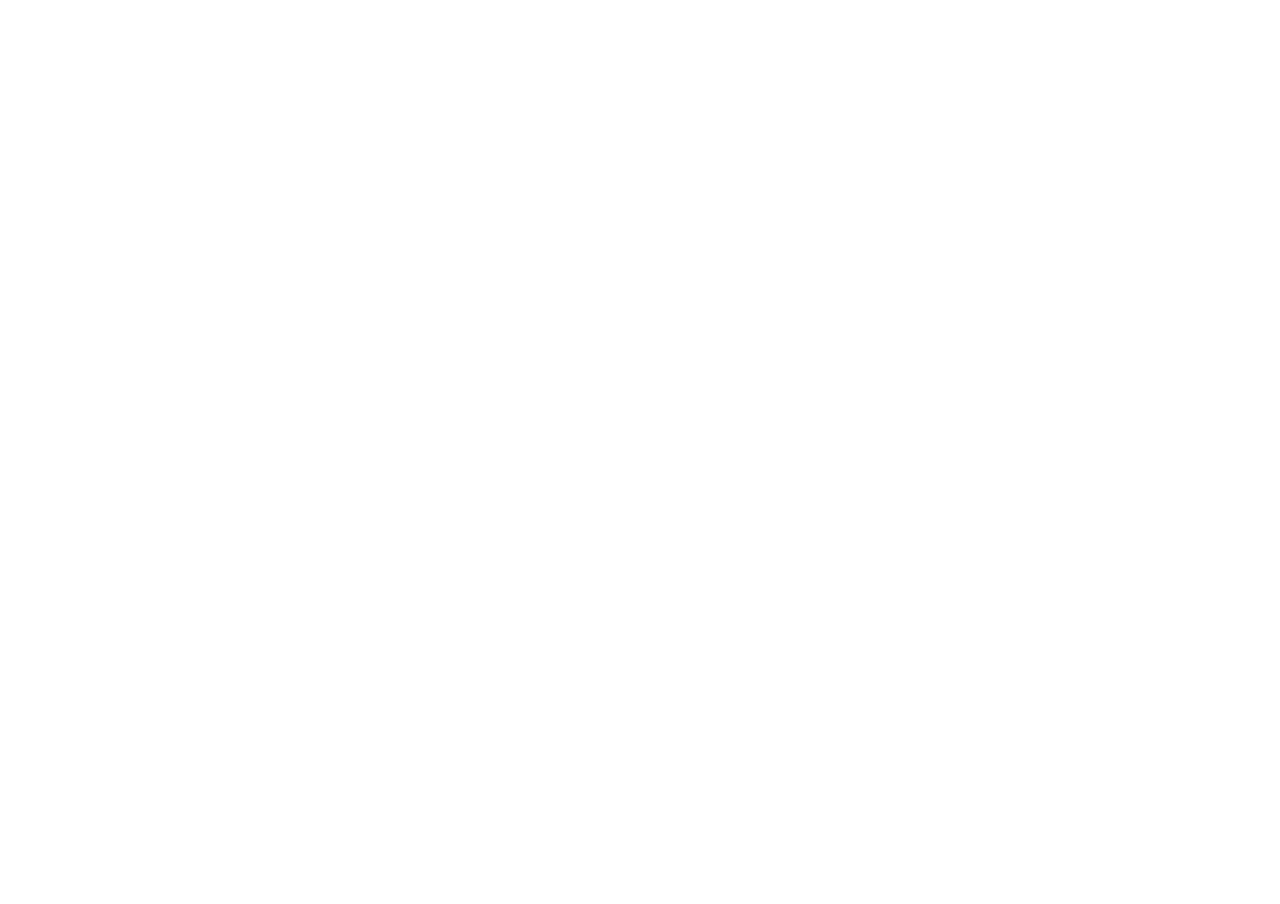
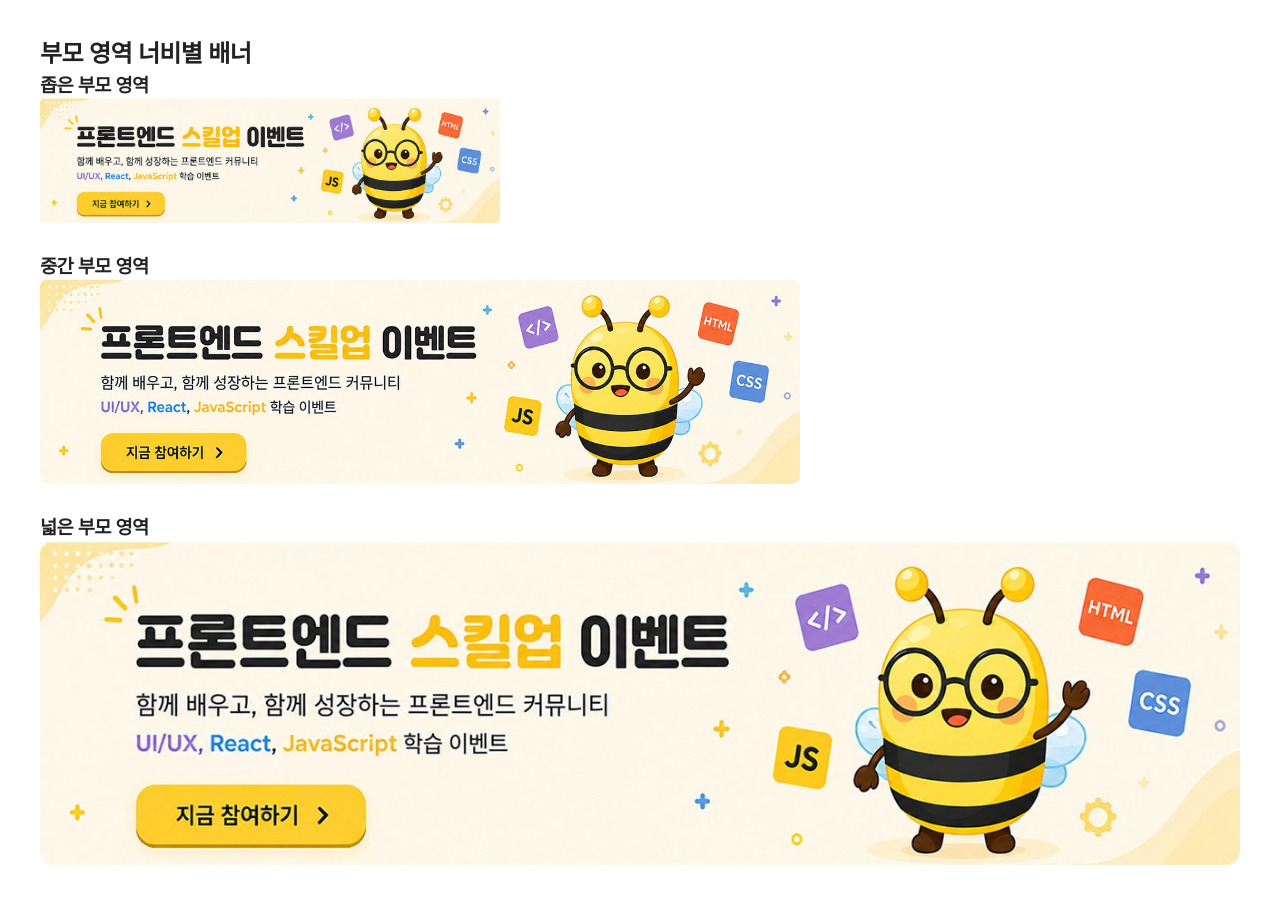
Before and after one commit to JEJU-Ratus/est_fe13_final_project, a Next.js app: page /dev/banner in a window 1280 px wide. Shown: the part 884-1788 px from the top of the page. Before the commit the page ends 916 px from the top, so only its background shows below. Built offline with nearby package versions, Linux system fonts and the light colour scheme.

Commit message:
feat: 공통 배너 부모 너비 대응

```diff
--- a/src/app/(dev)/dev/banner/page.js
+++ b/src/app/(dev)/dev/banner/page.js
@@ -22,6 +22,33 @@
           />
         </div>
       </section>
+
+      <section>
+        <h2>부모 영역 너비별 배너</h2>
+
+        <div className={styles["size-examples"]}>
+          <div>
+            <h3>좁은 부모 영역</h3>
+            <div className={styles["narrow-parent"]}>
+              <Banner href="/dev" alt="좁은 영역의 프론트엔드 스킬업 이벤트" />
+            </div>
+          </div>
+
+          <div>
+            <h3>중간 부모 영역</h3>
+            <div className={styles["medium-parent"]}>
+              <Banner href="/dev" alt="중간 영역의 프론트엔드 스킬업 이벤트" />
+            </div>
+          </div>
+
+          <div>
+            <h3>넓은 부모 영역</h3>
+            <div className={styles["wide-parent"]}>
+              <Banner href="/dev" alt="넓은 영역의 프론트엔드 스킬업 이벤트" />
+            </div>
+          </div>
+        </div>
+      </section>
     </main>
   );
 }
--- a/src/app/(dev)/dev/banner/page.module.scss
+++ b/src/app/(dev)/dev/banner/page.module.scss
@@ -1,4 +1,10 @@
 .banner-dev-page {
+  display: flex;
+  flex-direction: column;
+  gap: 36px;
+
+  max-width: 1300px;
+  margin: 0 auto;
   padding: 40px;
 }
 
@@ -6,3 +12,24 @@
   width: 100%;
   max-width: 1200px;
 }
+
+.size-examples {
+  display: flex;
+  flex-direction: column;
+  gap: 28px;
+}
+
+.narrow-parent {
+  width: 100%;
+  max-width: 460px;
+}
+
+.medium-parent {
+  width: 100%;
+  max-width: 760px;
+}
+
+.wide-parent {
+  width: 100%;
+  max-width: 1200px;
+}
--- a/src/components/Banner.module.scss
+++ b/src/components/Banner.module.scss
@@ -15,4 +15,5 @@
 .banner-image {
   display: block;
   width: 100%;
+  height: auto;
 }
```
Also changed, not shown: specs/006-banner/tasks.md (+4 -4 lines).
